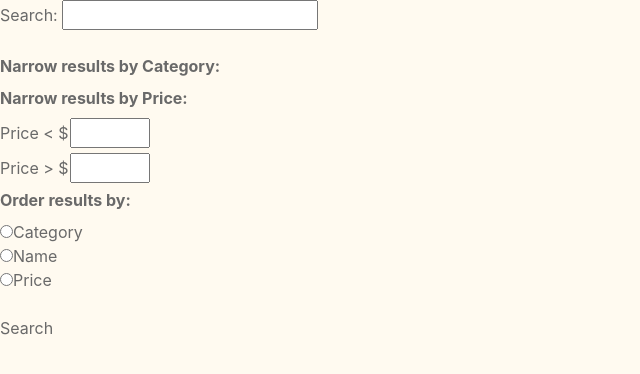
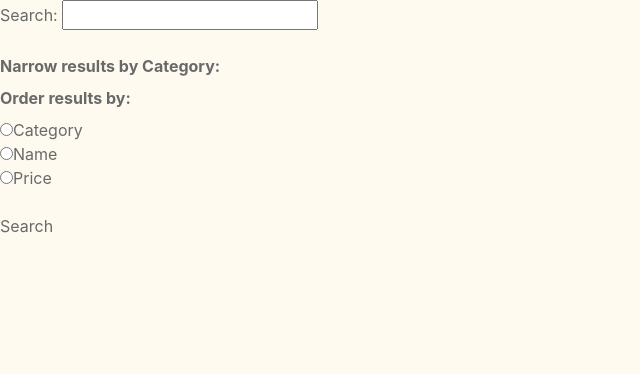
Before and after one commit to tevyecowan/j_store, a PHP site: page /archive.php in a window 1280 px wide. Shown: the part 88-462 px from the top of the page, without its empty margins (0-640 px from the left). Run offline with PHP 8.4, Linux system fonts and the light colour scheme; data that the repository does not hold is empty.

Commit message:
WIP updating archive and about pages

```diff
--- a/about.php
+++ b/about.php
@@ -22,8 +22,9 @@ $_SESSION['returnPage'] = $returnPage;
 
 
 <!-- 					MENU, CONTENT					-->
-
-
+The concept for JStore originated as a joke, a riff on
+popular academic journal archive JStor. We have JSwipe, JDate,
+J-SOS,
 
 <!-- 					SCRIPTS					-->
 <script src="https://code.jquery.com/jquery-3.3.1.slim.min.js" integrity="sha384-q8i/X+965DzO0rT7abK41JStQIAqVgRVzpbzo5smXKp4YfRvH+8abtTE1Pi6jizo" crossorigin="anonymous"></script>
--- a/archive.php
+++ b/archive.php
@@ -23,7 +23,7 @@ $_SESSION['returnPage'] = $returnPage;
 
 <!-- 					MENU, CONTENT					-->
 <div id="menu">
-    <div id="cataloguePg" class="cata" style="display: block">
+    <div id="archivePg" style="display: block">
         <form id="searchForm" action="archive.php" method="post">
             Search: <input type="text" name="search"><br><br>
             <?php
@@ -39,16 +39,14 @@ $_SESSION['returnPage'] = $returnPage;
             while ($row = mysqli_fetch_array($result)) {
                 echo "<input type=\"checkbox\" name=\"category[]\" value=\"" . $row['category_id'] . "\">" . $row['category_name'] . "</option><br>";
             }
-            echo "<label><b>Narrow results by Price:</b></label><br>";
-            echo "<label>Price < $</label><input type=\"text\" name=\"maxPrice\" style=\" width: 5em; margin-left: 1px;\"></input><br>";
-            echo "<label>Price > $</label><input type=\"text\" name=\"minPrice\" style=\" width: 5em; margin-left: 1px;\"></input><br>";
+
             echo "<label><b>Order results by:</b></label><br>";
             echo "<input type=\"radio\" name=\"orderBy\" value=\"c.category_id\">Category</input><br>";
             echo "<input type=\"radio\" name=\"orderBy\" value=\"p.product_name\">Name</input><br>";
             echo "<input type=\"radio\" name=\"orderBy\" value=\"p.price\">Price</input><br>";
 
             ?>
-            <br> <label class="invertBtn"><input  type="submit" style="display:none;"> Search </label><br>
+            <br> <label><input  type="submit" style="display:none;"> Search </label><br>
             <?php
             if (isset($_SESSION['loginName']) && $_SESSION["is_admin"] == "1") {
                 echo "<div id=\"cataAdd\">";
@@ -78,17 +76,6 @@ $_SESSION['returnPage'] = $returnPage;
                     $_SESSION['orderBy'] = $_POST['orderBy'];
                     $orderBy = $_SESSION['orderBy'];
                 }
-
-                if (isset($_POST["maxPrice"]) && preg_match("/^\d*\.?\d{0,2}$/", $_POST["maxPrice"]) && $_POST["maxPrice"] != ""){
-                    $_SESSION['maxPrice'] = $_POST['maxPrice'];
-                    $maxPrice = $_SESSION['maxPrice'];
-                }
-
-                if (isset($_POST["minPrice"]) && preg_match("/^\d*\.?\d{0,2}$/", $_POST["minPrice"]) && $_POST["minPrice"] != ""){
-                    $_SESSION['minPrice'] = $_POST['minPrice'];
-                    $minPrice = $_SESSION['minPrice'];
-                }
-
                 $query = "select distinct p.product_id, p.price, p.image, p.product_name, p.description, c.category_id
 						from Product p, product_category c
 						where p.product_id = c.product_id ";
```
